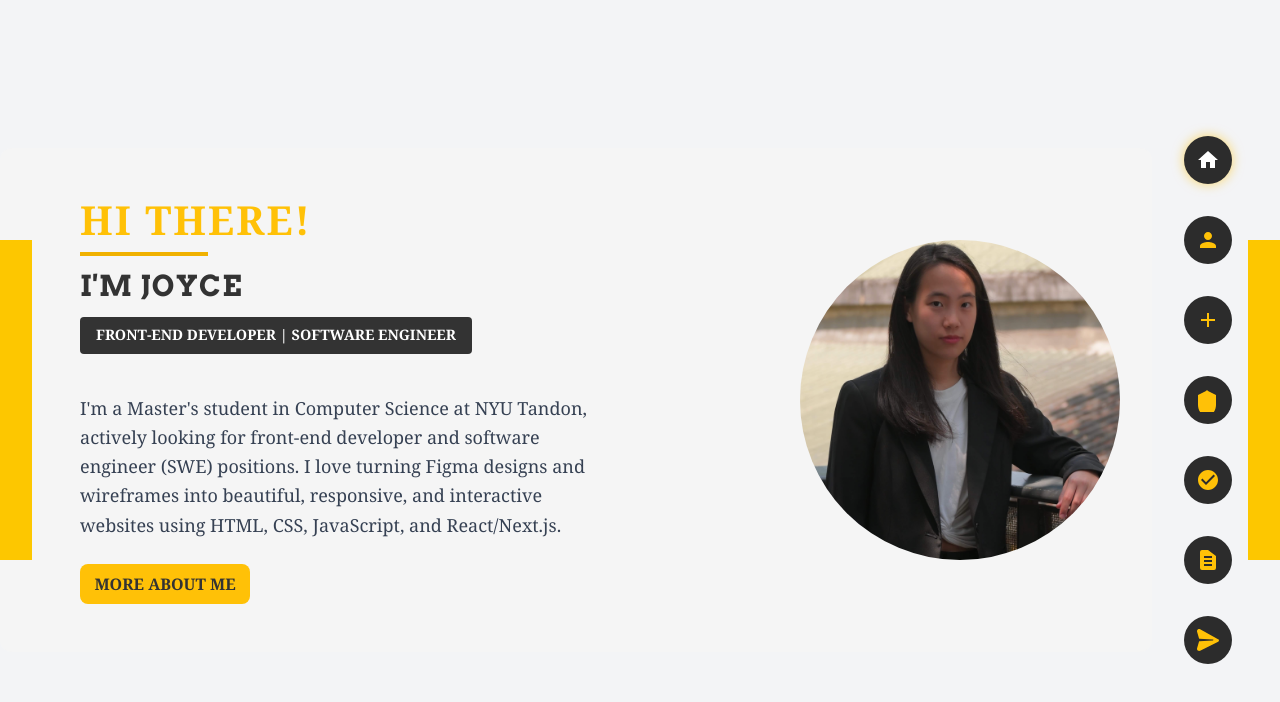
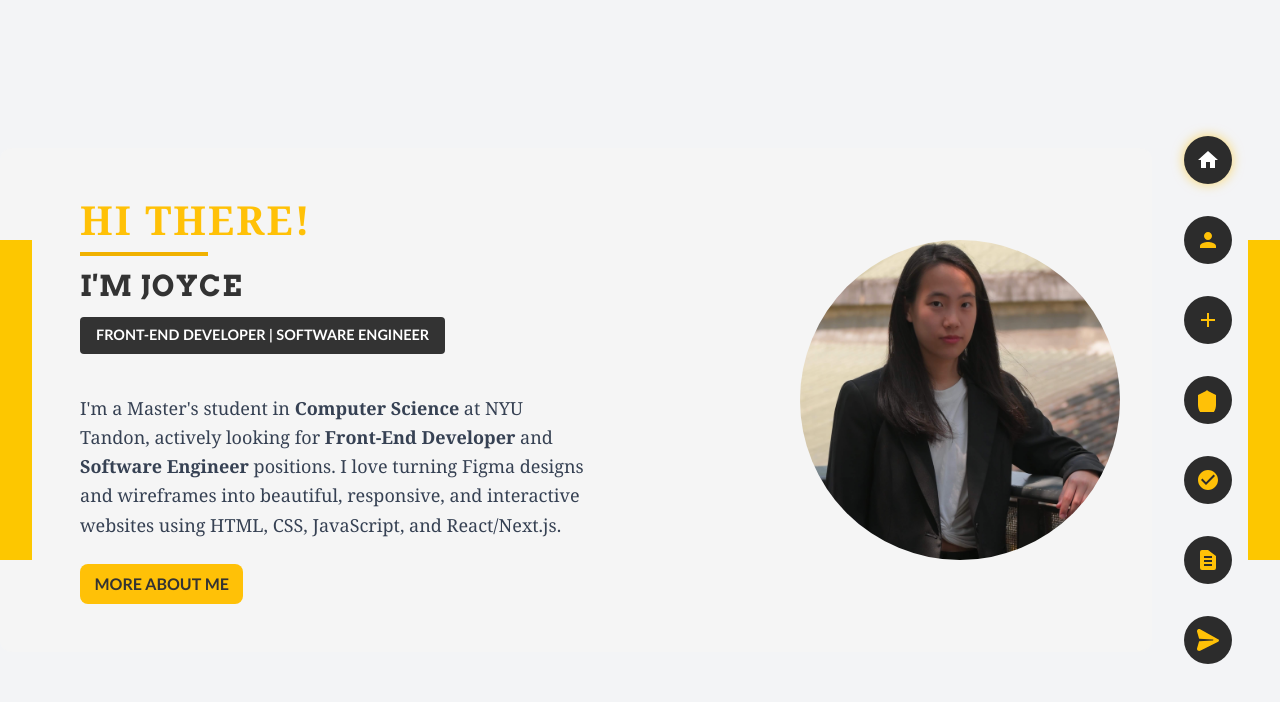
Before and after one commit to 911219fufu-tech/Personal-Website, a Next.js app: page / in a window 1280 px wide. Shown: the top 702 px of the page. Built offline with nearby package versions, Linux system fonts and the light colour scheme.

Commit message:
fix: main page

```diff
--- a/app/page.tsx
+++ b/app/page.tsx
@@ -20,11 +20,11 @@ export default function Home() {
               letterSpacing: '0.05em',
               textTransform: 'uppercase'
             }}>I'M JOYCE</h1>
-            <p className="hero-meta bg-black text-yellow-400 px-3 py-2 inline-block text-sm font-bold mb-6">FRONT-END DEVELOPER | SOFTWARE ENGINEER</p>
+            <p className="hero-meta bg-black text-yellow-400 px-3 py-2 inline-block text-sm font-bold mb-6" style={{ fontFamily: 'Gill Sans, sans-serif' }}>FRONT-END DEVELOPER | SOFTWARE ENGINEER</p>
             <p className="text-lg leading-relaxed mt-6 text-gray-700 max-w-lg">
-              I'm a Master's student in Computer Science at NYU Tandon, actively looking for front-end developer and software engineer (SWE) positions. I love turning Figma designs and wireframes into beautiful, responsive, and interactive websites using HTML, CSS, JavaScript, and React/Next.js.
+              I'm a Master's student in <b>Computer Science</b> at NYU Tandon, actively looking for <b>Front-End Developer</b> and <b>Software Engineer</b> positions. I love turning Figma designs and wireframes into beautiful, responsive, and interactive websites using HTML, CSS, JavaScript, and React/Next.js.
             </p>
-            <a href="/about" className="btn-primary mt-6 inline-block">MORE ABOUT ME</a>
+            <a href="/about" className="btn-primary mt-6 inline-block" style={{ fontFamily: 'Gill Sans, sans-serif' }}>MORE ABOUT ME</a>
           </div>
           <div className="flex-shrink-0 hidden md:block">
             <img src="/avatar.png" alt="Joyce Fu" className="w-80 h-80 rounded-full object-cover" />
```
